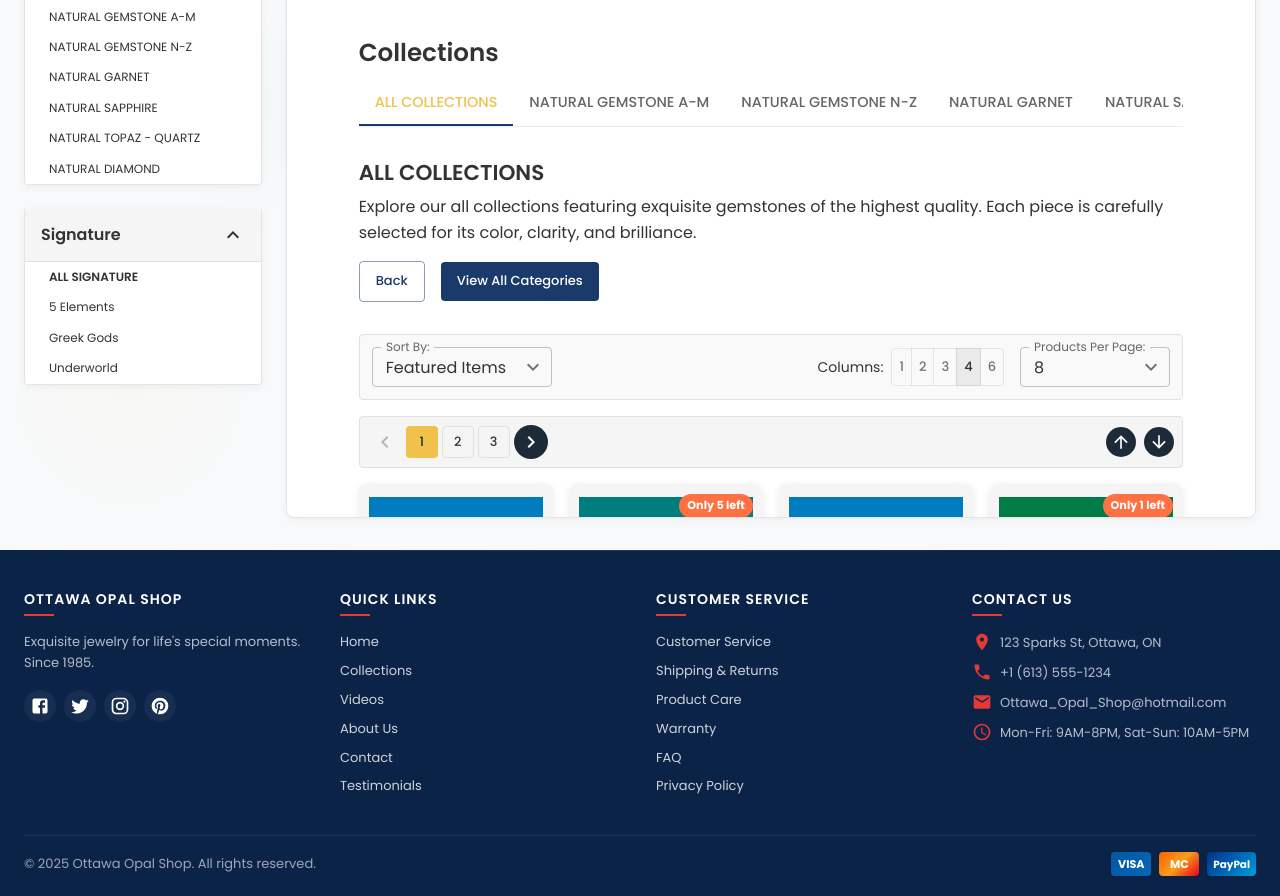
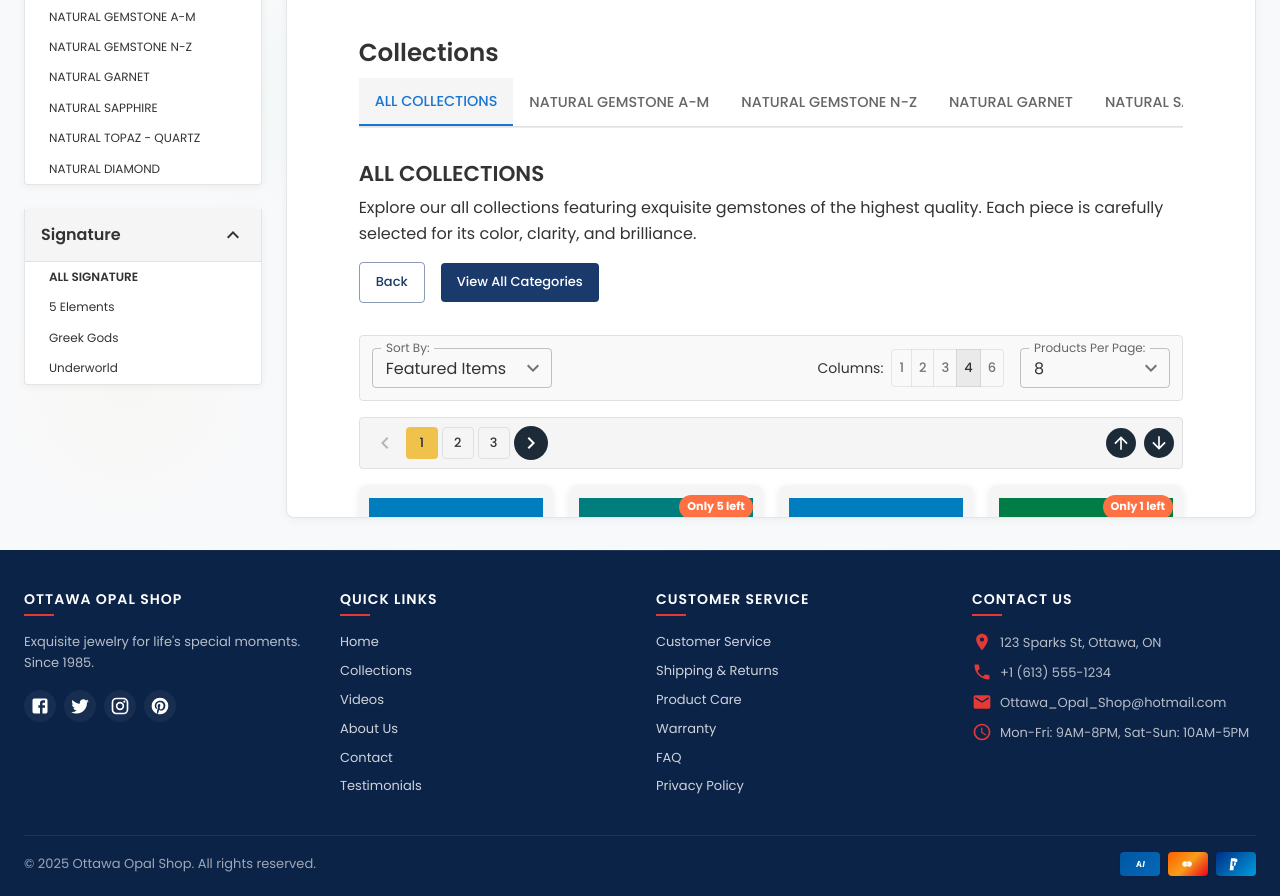
Before and after one commit to superbrucem/git-Projects-jewelryReactUI, a React (Vite) app: page /collections in a window 1280 px wide. Shown: the part 280-1176 px from the top of the page. Built offline with nearby package versions, Linux system fonts and the light colour scheme.

Commit message:
updated text

```diff
--- a/src/components/Footer.jsx
+++ b/src/components/Footer.jsx
@@ -20,9 +20,22 @@
 import EmailIcon from '@mui/icons-material/Email';
 import AccessTimeIcon from '@mui/icons-material/AccessTime';
 // Payment icons
-import VisaIcon from '@mui/icons-material/CreditCard';
-import MastercardIcon from '@mui/icons-material/CreditCard';
-import PaypalIcon from '@mui/icons-material/CreditCard';
+const VisaIcon = () => (
+  <svg viewBox="0 0 24 24" fill="white" width="16" height="16">
+    <path d="M9.245 7.5h2.58L14.61 16.5H12l-.615-2.25h-2.7l-.405 2.25H6.045L9.245 7.5zm1.35 5.25h1.5l-.345-1.5-.345-1.5-.21-1.05-.315 1.05-.285 1.5zM17.355 7.5h2.04l-1.545 9h-2.04l1.545-9z"/>
+  </svg>
+);
+
+const MastercardIcon = () => (
+  <svg viewBox="0 0 24 24" fill="white" width="16" height="16">
+    <path d="M11.25 12c0-1.545-.78-2.895-1.965-3.66a4.125 4.125 0 100 7.32 3.99 3.99 0 001.965-3.66zm6.6 0c0 2.235-1.815 4.05-4.05 4.05S9.75 14.235 9.75 12s1.815-4.05 4.05-4.05S17.85 9.765 17.85 12z"/>
+  </svg>
+);
+const PaypalIcon = () => (
+  <svg viewBox="0 0 24 24" fill="white" width="16" height="16">
+    <path d="M7.076 21.337H2.47L4.53 3.27h5.078c3.114 0 4.722 1.115 4.572 3.41-.127 2.27-1.705 2.97-3.8 2.97h-1.36l-.744 11.687zM7.764 7.117h-.78l-.49 7.744h.78c3.114 0 4.722-1.115 4.572-3.41-.126-2.34-1.704-3.034-3.8-3.034h-.282z"/>
+  </svg>
+);
 
 const FooterContainer = styled(Box)(({ theme }) => ({
   backgroundColor: '#0c2348', // Darker blue
@@ -248,13 +261,13 @@
           </Typography>
           <PaymentMethodsContainer>
             <VisaCard>
-              <Typography variant="caption" sx={{ fontWeight: 'bold', fontSize: '0.7rem' }}>VISA</Typography>
+              <VisaIcon />
             </VisaCard>
             <MastercardCard>
-              <Typography variant="caption" sx={{ fontWeight: 'bold', fontSize: '0.7rem' }}>MC</Typography>
+              <MastercardIcon />
             </MastercardCard>
             <PaypalCard>
-              <Typography variant="caption" sx={{ fontWeight: 'bold', fontSize: '0.65rem' }}>PayPal</Typography>
+              <PaypalIcon />
             </PaypalCard>
           </PaymentMethodsContainer>
         </CopyrightBar>
--- a/src/pages/AboutPage.jsx
+++ b/src/pages/AboutPage.jsx
@@ -35,7 +35,7 @@
             </Grid>
             <Grid item xs={12} md={6}>
               <Typography variant="body1" paragraph>
-                Founded in 1985, Ottawa Opal Shop began as a small family business with a passion for unique, handcrafted jewelry. Our founder, John Smith, discovered his love for opals during a trip to Australia and was captivated by their mesmerizing play of colors.
+                Founded in 1985, Ottawa Opal Shop began as a small family business with a passion for unique, handcrafted jewelry. Our founder, Dean Aaron, discovered his love for opals during a trip to Australia and was captivated by their mesmerizing play of colors.
               </Typography>
               <Typography variant="body1" paragraph>
                 What started as a modest workshop has grown into Ottawa's premier destination for fine jewelry, specializing in opals and other precious gemstones. Throughout our journey, we've maintained our commitment to exceptional craftsmanship, ethical sourcing, and personalized service.
--- a/src/pages/CollectionsPage.jsx
+++ b/src/pages/CollectionsPage.jsx
@@ -145,6 +145,12 @@
             scrollButtons="auto"
             allowScrollButtonsMobile
             aria-label="collection tabs"
+            TabIndicatorProps={{ style: { display: 'none' } }} // Hide the default indicator
+            sx={{
+              '& .MuiTabs-flexContainer': {
+                borderBottom: '1px solid #e0e0e0',
+              }
+            }}
           >
             {collections.map((collection) => (
               <Tab
@@ -154,8 +160,14 @@
                 sx={{
                   fontWeight: 500,
                   fontSize: '0.9rem',
+                  padding: '12px 16px',
                   '&.Mui-selected': {
-                    color: '#f0c14b',
+                    color: '#1976d2', // Blue color for selected tab
+                    backgroundColor: '#f5f5f5', // Very light gray background
+                    borderBottom: '2px solid #1976d2', // Blue underline
+                  },
+                  '&:hover': {
+                    backgroundColor: 'rgba(0, 0, 0, 0.04)',
                   }
                 }}
               />
--- a/src/pages/SignaturePage.jsx
+++ b/src/pages/SignaturePage.jsx
@@ -172,6 +172,12 @@
             scrollButtons="auto"
             allowScrollButtonsMobile
             aria-label="signature collection tabs"
+            TabIndicatorProps={{ style: { display: 'none' } }} // Hide the default indicator
+            sx={{
+              '& .MuiTabs-flexContainer': {
+                borderBottom: '1px solid #e0e0e0',
+              }
+            }}
           >
             {allSignatureCollections.map((collection) => (
               <Tab
@@ -181,8 +187,14 @@
                 sx={{
                   fontWeight: 500,
                   fontSize: '0.9rem',
+                  padding: '12px 16px',
                   '&.Mui-selected': {
-                    color: '#f0c14b',
+                    color: '#1976d2', // Blue color for selected tab
+                    backgroundColor: '#f5f5f5', // Very light gray background
+                    borderBottom: '2px solid #1976d2', // Blue underline
+                  },
+                  '&:hover': {
+                    backgroundColor: 'rgba(0, 0, 0, 0.04)',
                   }
                 }}
               />
```
